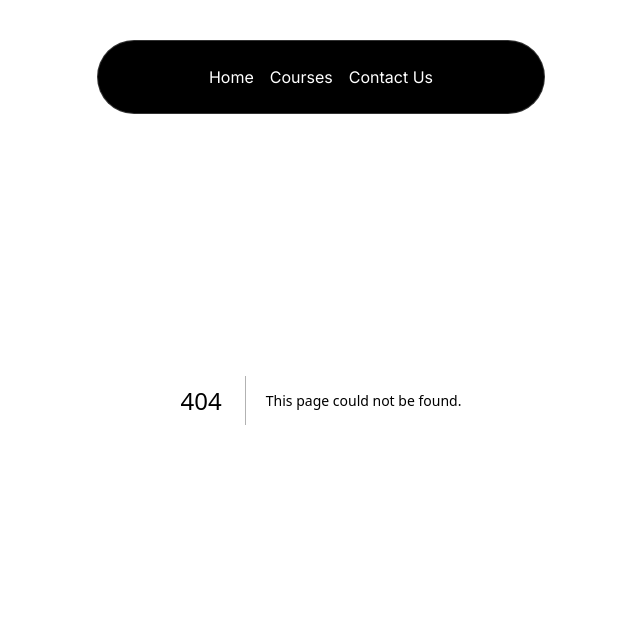
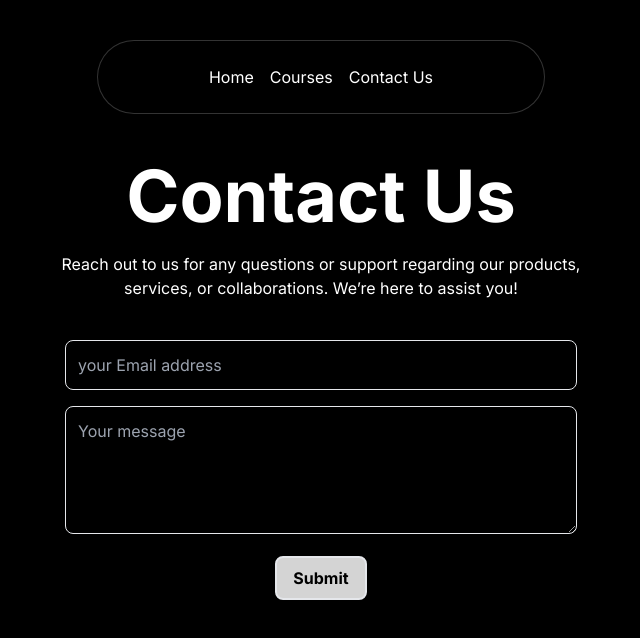
Before and after one commit to Atrika10/MusicWebsite, a Next.js app: page /contactUs in a window 1280 px wide. Before the commit this address had no page. Shown: the top 638 px of the page, without its empty margins (319-959 px from the left). Built offline with nearby package versions, Linux system fonts and the light colour scheme.

Commit message:
Contact us page Added

```diff
--- /dev/null
+++ b/src/app/contactUs/page.tsx
@@ -0,0 +1,34 @@
+import React from 'react'
+
+export default function page() {
+    return (
+        <div className='bg-black min-h-screen w-full text-white flex flex-col justify-start items-center'>
+            <h2 className='text-7xl pt-40 font-bold'>Contact Us</h2>
+            <p className='pt-5 w-[45%] text-center'>
+            Reach out to us for any questions or support regarding our products, services, or collaborations. We’re here to assist you!
+            </p>
+
+            <form
+            className='w-full flex flex-col items-center '
+            action="mailto:atrikashow02@gmail.com"
+            method='POST' >
+            <div className='pt-10 w-[40%]'>
+                <div>
+                    <input type='mail' placeholder='your Email address'
+                    required className='bg-black text-white border-[1px] p-3 mb-4 rounded-lg w-full'/>
+                </div>
+                <div>
+                    <textarea placeholder='Your message' required className='bg-black text-white border-[1px] p-3 rounded-lg w-full h-32'></textarea>
+                </div>
+            </div>
+
+            <div>
+                <button type='submit'
+                className='border-2 py-2 px-4 bg-neutral-300 text-black font-bold rounded-lg mt-4'>
+                    Submit
+                </button>
+            </div>
+            </form>
+        </div>
+    )
+}
--- a/src/components/Navbar.tsx
+++ b/src/components/Navbar.tsx
@@ -22,7 +22,7 @@ const Navbar = ({ className }: { className?: string }) => {
                         <HoveredLink href="/courses">Music production</HoveredLink>
                     </div>
                 </MenuItem>
-                <Link href="/about">
+                <Link href="/contactUs">
                     <MenuItem setActive={setActive} active={active} item="Contact Us">
 
                     </MenuItem>
```
